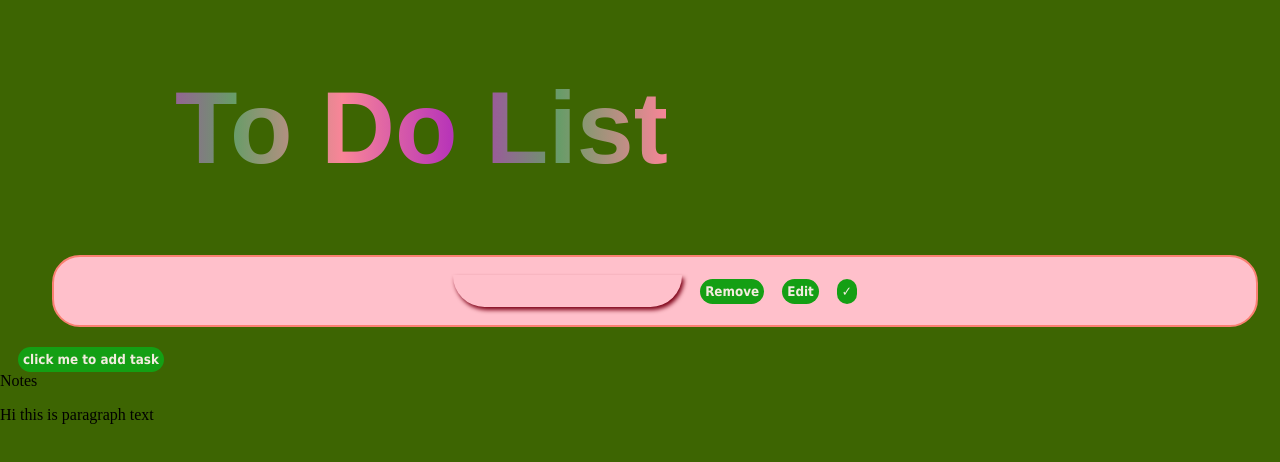
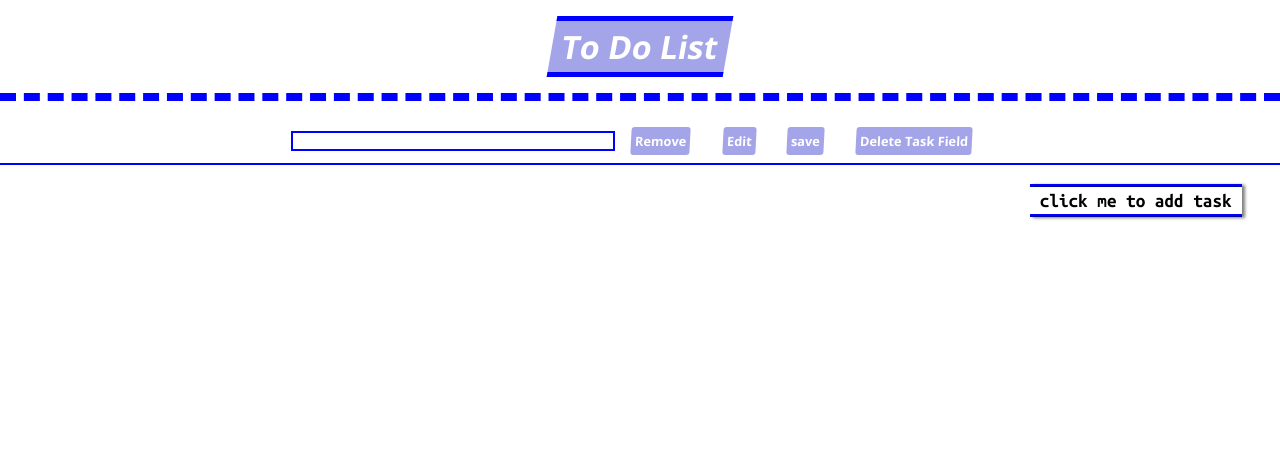
Before and after one commit to Fatyoda3/ToDo, a plain HTML site: page index.html in a window 1280 px wide. Both pictures are taken after a click on the button "click me to add task". Drawn offline with nearby package versions, Linux system fonts and the light colour scheme; a web font is replaced by a local one.

Commit message:
not the best code cleanup but i did what i thought would make it better

```diff
--- a/index.html
+++ b/index.html
@@ -9,21 +9,22 @@
 		<title>To Do list</title>
 	</head>
 	<body>
-		<div class="main">
-			<div class="head">
-				<h1><strong>To Do List</strong></h1>
-			</div>
+		<div class="head">
+			<h1 id="name">To Do List</h1>
+		</div>
 
-			<ul class="task">
+		<br />
 
-			</ul>
+		<ul class="task"></ul>
+
+		<div class="tasks">
+			<button class="add-task" onclick="createTask()">
+				click me to add task
+			</button>
 		</div>
-        <button onclick='createTask()'>click me to add task</button>
-		<aside>
-			<label>Notes</label>
-			<p>Hi this is paragraph text</p>
-		</aside>
 
-
+		<!-- <div class="notes">
+			<label for="notes">notes</label><input type="text" />
+		</div> -->
 	</body>
 </html>
--- a/script.js
+++ b/script.js
@@ -1,40 +1,76 @@
+//implement use of local storage
+
 const body = document.body;
-let items = document.querySelector(".task");
 
-//console.log(items.firstElementChild);
-//const createTask = document.createElement("button");
-//createTask.innerText = "click me to add task";
-//body.appendChild(createTask);
+let tasks = document.querySelector(".task");
 
 function createTask() {
-	//create a list element
 	let e = document.createElement("li");
-	//add a input field in it
-	e.appendChild(document.createElement("input"));
-	//create and append two buttons
+
+	let inpField = document.createElement("input");
+
+	inpField.classList.add("taskName");
+
+	e.append(inpField);
+
 	let del = document.createElement("button"),
 		edit = document.createElement("button"),
-		ok = document.createElement("button");
+		ok = document.createElement("button"),
+		removeTask = document.createElement("button");
 
-	e.append(del, edit, ok);
+	e.append(del, edit, ok, removeTask);
+	var buttons = [del, edit, ok, removeTask];
+	buttons.forEach((e) => {
+		e.classList.add("action");
+	});
+
+	// del.classList.add("action");
+
+	// edit.classList.add("action");
+
+	// ok.classList.add("action");
+
+	// removeTask.classList.add("action");
 
 	del.innerText = "Remove";
+
 	edit.innerText = "Edit";
-	ok.innerHTML = "&#x2713;";
+
+	ok.innerText = "save";
+
+	removeTask.innerText = "Delete Task Field";
 
 	ok.addEventListener("click", () => {
-		e.querySelector("input").readOnly = true;
+		if (inpField.value == "") {
+			console.log("empty");
+			inpField.placeholder = "enter something";
+
+			setTimeout(() => {
+				inpField.placeholder = "";
+			}, 1000);
+			return;
+		}
+
+		inpField.readOnly = true;
 	});
 
 	del.addEventListener("click", () => {
-		e.querySelector("input").placeholder = "enter something";
-		e.querySelector("input").value = "";
-		e.querySelector("input").readOnly = false;
+		inpField.placeholder = "enter something";
+
+		setTimeout(() => {
+			inpField.placeholder = "";
+		}, 2000);
+		inpField.value = "";
+		inpField.readOnly = false;
 	});
 
 	edit.addEventListener("click", () => {
-		e.querySelector("input").readOnly = false;
+		inpField.readOnly = false;
 	});
 
-	items.appendChild(e);
+	removeTask.addEventListener("click", () => {
+		e.remove();
+	});
+
+	tasks.appendChild(e);
 }
--- a/style.css
+++ b/style.css
@@ -1,118 +1,163 @@
-@import url("https://fonts.googleapis.com/css2?family=Salsa&display=swap");
+@import url("https://fonts.googleapis.com/css2?family=Open+Sans:wght@700&family=Roboto+Mono&family=Ubuntu+Mono:wght@700&display=swap");
 
-body {
+:root {
+	--col-blue: blue;
+	--b-common: 2px solid blue;
+}
+
+* {
 	margin: 0;
 	padding: 0;
-    background-color: rgb(61, 101, 2);
+	border: none;
 }
 
-@keyframes pulse {
-	from {
-		background-image: -webkit-linear-gradient(
-			right,
-			rgb(249, 133, 152),
-			rgb(104, 156, 104),
-			rgb(184, 53, 184)
-		);
-	}
+div.head {
+	display: flex;
 
-	to {
-		background-image: -webkit-linear-gradient(
-			right,
-			rgb(135, 12, 33),
-			rgb(1, 106, 1),
-			rgb(105, 7, 105)
-		);
-	}
+	justify-content: center;
+
+	font-family: "Open Sans", fantasy, Helvetica;
+
+	color: #ffffff;
+
+	border-bottom: 1vh dashed var(--col-blue);
 }
 
-.head {
-    padding-left: 50px;
-    margin-left: 125px;
-	width: fit-content;
-	font-family: "Salsa", Arial, Helvetica;
+h1#name {
+	margin: 2vh 5px;
 
-	background-image: -webkit-linear-gradient(
-		right,
-		rgb(249, 133, 152),
-		rgb(104, 156, 104),
-		rgb(184, 53, 184),
-		rgb(249, 133, 152),
-		rgb(104, 156, 104),
-		rgb(184, 53, 184)
-	);
-	font-weight: bolder;
-	font-size: 4vw;
+	background-color: #a4a4e9;
 
-	background-clip: text;
-	color: transparent;
+	padding: 4px 10px;
+
+	border: 5px solid var(--col-blue);
+
+	border-left: none;
+	border-right: none;
+
+	transform: skewX(-10deg);
+}
+
+button.add-task {
+	font: bold 1.2em "Ubuntu Mono";
+
+	background-color: white;
+
+	border: 3px ridge var(--col-blue);
+	border-left: none;
+	border-right: none;
+
+	box-shadow: 3px 1px 3px #808080;
+	padding: 4px 10px;
+	margin: 1em 2em;
+
+	cursor: pointer;
+
+	transition: all 0.1s ease-in-out;
+}
+
+button.add-task:hover {
+	border-width: 6px;
+	box-shadow: 5px 2px 9px #626161;
+	align-self: center;
+}
+
+div.tasks {
+	display: flex;
+	justify-content: flex-end;
+}
+
+button.action {
+	margin: 1vh 2vh;
+	padding: 5px 4px;
+	background-color: #a4a4e9;
+
+	color: white;
+	font: bolder 0.8em "Open Sans";
+
+	cursor: pointer;
+
+	transition: box-shadow 0.15s cubic-bezier(0.25, 0.46, 0.45, 0.94);
+
+	border-radius: 3px;
+
+	transform: skew(-3deg);
+}
+
+button.action:hover {
+	box-shadow: 3px 2px 3px rgb(90, 86, 86);
+}
+
+ul.task {
+	display: grid;
+	grid-template-columns: repeat(1, 1fr);
+}
+
+ul li {
+	display: flex;
+	flex-wrap: wrap;
+
+	justify-content: center;
+
+	align-items: center;
+
+	list-style: none;
+	border-bottom: 2px solid blue;
+}
+
+input.taskName {
+	width: 20em;
+	border: var(--b-common);
 
 	text-align: center;
+	font: bolder 1em "Ubuntu Mono";
 }
-/* .main {
+
+div.notes {
+	position: relative;
+
+	bottom: 0;
 	display: flex;
 	justify-content: center;
 	align-items: center;
-	border: 1px solid red;
-} */
+	background-color: rgb(255, 255, 199);
+	width: 30vw;
 
-.task {
-	list-style-type: none;
+	height: 25vh;
 }
 
-.task li {
-	border: 2px solid salmon;
-	border-radius: 28px;
-	text-align: center;
+div.notes input {
+	border: 2px solid rgb(0, 0, 0);
+	background-color: rgb(255, 255, 199);
+	width: 29vw;
 
-	padding: 18px;
-	transition: all 0.3s ease-in-out;
-    margin: 50px 22px 20px 12px;
+	height: 24vh;
 }
+@media screen and (max-width: 450px) {
 
-.task li:hover {
-	cursor: pointer;
+	h1#name{
+		font-size: 4vw;
+	}
 
-	color: green;
-	background-color: rgb(110, 23, 38);
+	div.head{
+		border-bottom: 0.4vh dashed var(--col-blue);
+	}
+	button.action {
+		font-size: 0.6em;
+
+		padding: 1px 3px;
+
+		margin: 2px 1px;
+	}
+
+	ul li :has(button) {
+		display: grid;
+		grid-template-columns: auto 5em;
+		grid-template-rows: auto;
+	}
+	input.taskName {
+		margin: 5px 10px;
+		width: 12em;
+		background-color: #dfdede;
+	}
 }
-
-.task li:not(:hover) {
-	background-color: pink;
-}
-
-.task li > input {
-	cursor: pointer;
-}
-
-button {
-	border: none;
-	background-color: rgb(20, 159, 20);
-	margin-left: 18px;
-
-    font-weight: bolder;
-    color:rgb(243, 236, 223);
-    font-family: 'Tahoma';
-    border-radius: 25px;
-    padding: 5px;
-    transition: all 0.2s cubic-bezier(0.6, 0.04, 0.98, 0.335);
-}
-
-
-button:hover{
-    box-shadow: 5px 5px 12px greenyellow;
-}
-
-input {
-    border:none;
-    background-color: pink;
-    border-radius: 72px;
-    box-shadow: 2px 3px 4px rgb(126, 2, 23);
-    width :225px;
-    min-height: 30px;
-    max-height: 55px;
-    border-top-left-radius: 1px;
-
-    border-top-right-radius: 1px;
-    text-align: center;
-}
```
